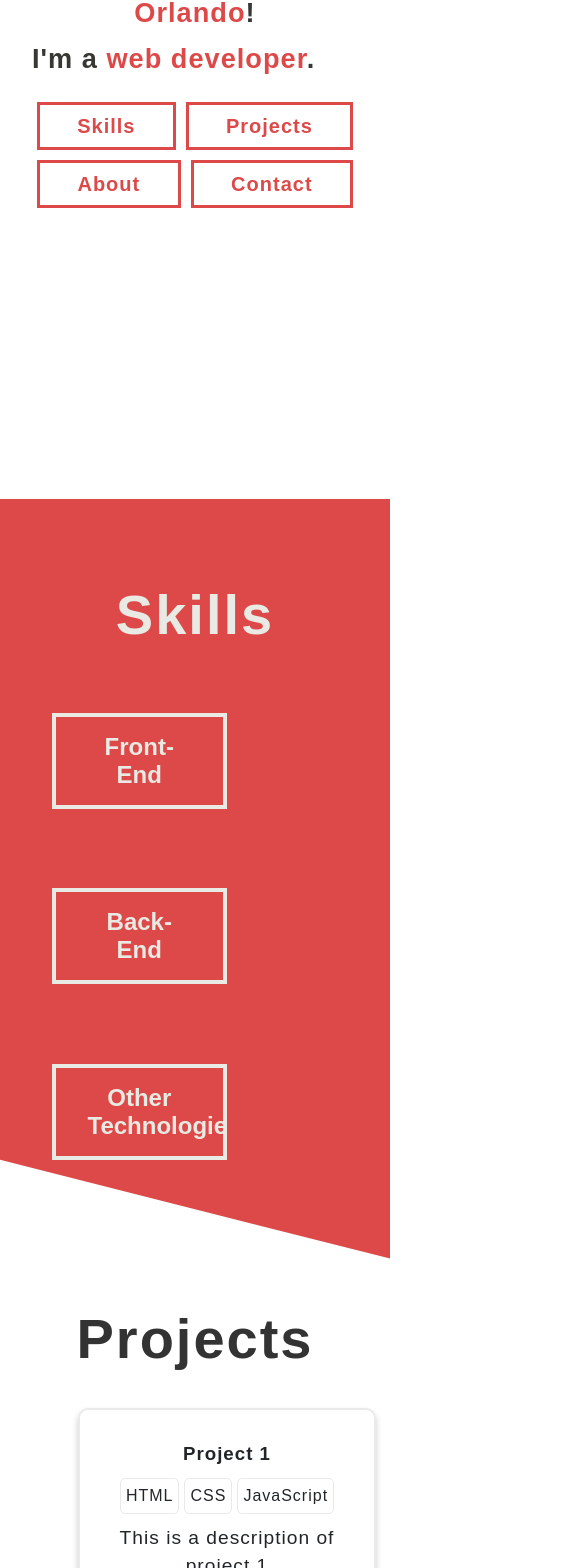
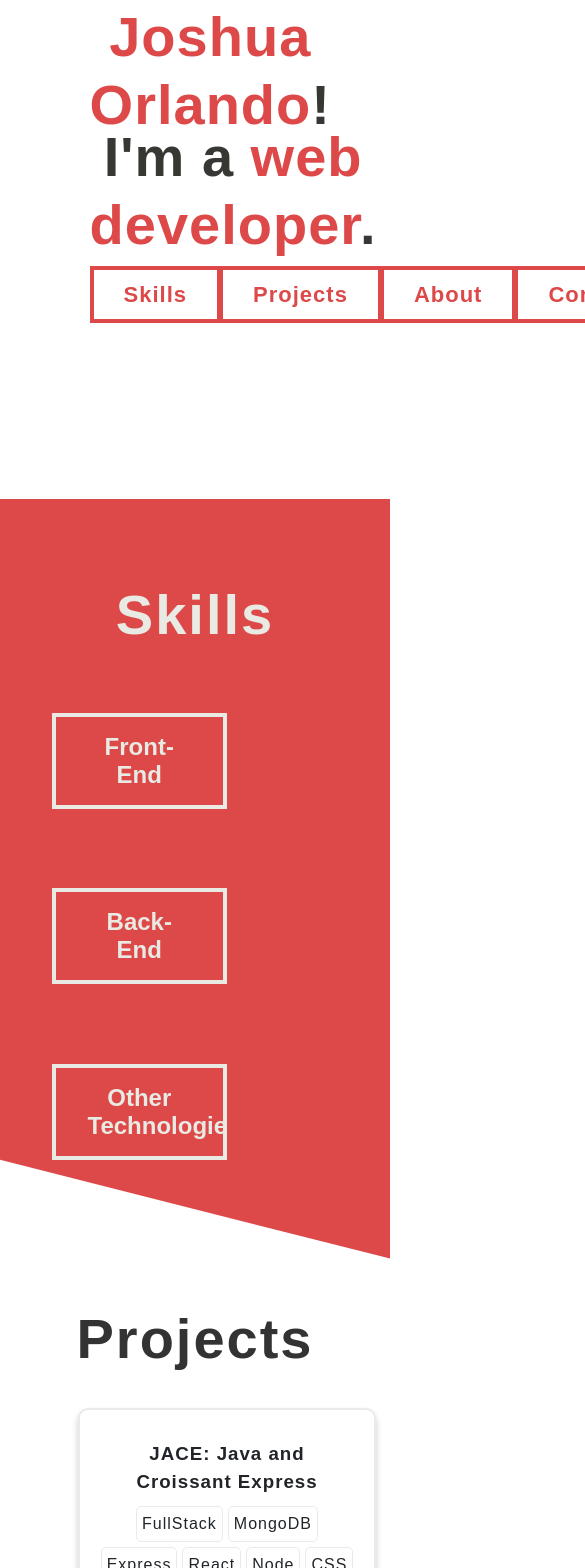
Before and after one commit to JoshuaOrlandoR/Portfolio-Final, a React (Create React App) app: page / in a window 390 px wide. Shown: the part 393-1961 px from the top of the page, 585 px wide, since content can reach past the window. Built offline with nearby package versions, Linux system fonts and the light colour scheme.

Commit message:
preping responsivity changes - all components done just detail work now

```diff
--- a/src/Components/About/styles.css
+++ b/src/Components/About/styles.css
@@ -55,12 +55,12 @@
 }
 
 .resume-button {
-    padding: .8rem 1.5rem;
-    border: 2px solid #E8EAE3;
+    padding: 8px 30px;
+    border: 4px solid #E8EAE3;
     background-color: transparent;
     color: #E8EAE3;
     font-family: 'Montserrat', sans-serif;
-    font-size: 1rem;
+    font-size: 20px;
     font-weight: 700;
     cursor: pointer;
     position: relative;
@@ -79,7 +79,7 @@
     width: 0;
     height: 100%;
     background: #E8EAE3;
-    transition: width .65s;
+    transition: width .40s;
     z-index: -1;
 }
 
--- a/src/Components/Contact/styles.css
+++ b/src/Components/Contact/styles.css
@@ -68,7 +68,7 @@
     cursor: pointer;
     position: relative;
     overflow: hidden;
-    transition: all 0.4s ease;
+    transition: all 0.35s ease;
 }
 
 .contact-form button::after {
@@ -79,7 +79,7 @@
     width: 0;
     height: 100%;
     background: #DD4949;
-    transition: width .4s;
+    transition: width .35s;
     z-index: -1;
 }
 
--- a/src/Components/Hero/index.js
+++ b/src/Components/Hero/index.js
@@ -1,5 +1,6 @@
 import React from "react";
 import './styles.css';
+import { Link } from "react-scroll";
 
 const Hero = () => {
   return (
@@ -7,10 +8,18 @@ const Hero = () => {
       <h1 className="hero-title name-title">Hi, my name is <span className="text-color-main name-span">Joshua Orlando</span>!</h1>
       <h1 className="hero-title position-title">I'm a <span className="text-color-main position-span">web developer</span>.</h1>
       <div className="hero-cta">
-        <span className="cta-btn cta-btn--hero"><a href="#skills">Skills</a></span>
-        <span className="cta-btn cta-btn--hero"><a href="#projects">Projects</a></span>
-        <span className="cta-btn cta-btn--hero"><a href="#about">About</a></span>
-        <span className="cta-btn cta-btn--hero"><a href="#contact">Contact</a></span>
+        <Link to="skills" className="cta-btn-hero" smooth={true} duration={1000}>
+          Skills
+        </Link>
+        <Link to="projects" className="cta-btn-hero" smooth={true} duration={1200}>
+          Projects
+        </Link>
+        <Link to="about" className="cta-btn-hero" smooth={true} duration={1600}>
+          About
+        </Link>
+        <Link to="contact" className="cta-btn-hero" smooth={true} duration={1800}>
+          Contact
+        </Link>
       </div>
     </div>
   );
--- a/src/Components/Hero/styles.css
+++ b/src/Components/Hero/styles.css
@@ -51,7 +51,8 @@ body {
     display: flex;
 }
 
-.cta-btn {
+.cta-btn-hero {
+  display: inline-block;
   padding: 8px 30px;
   border: 4px solid #DD4949;
   border-radius: 0;
@@ -60,9 +61,6 @@ body {
   position: relative;
   overflow: hidden;
   transition: color .2s;
-}
-
-.cta-btn a {
   text-decoration: none;
   color: #DD4949;
   font-size: 22px;
@@ -72,7 +70,7 @@ body {
   transition: color .2s;
 }
 
-.cta-btn::after {
+.cta-btn-hero::after {
   content: '';
   position: absolute;
   top: 0;
@@ -81,96 +79,13 @@ body {
   height: 100%;
   background: #DD4949;
   transition: width .25s;
-  z-index: 0;
+  z-index: -1;
 }
 
-.cta-btn:hover {
+.cta-btn-hero:hover {
   color: #E8EAE3;
 }
 
-.cta-btn:hover a {
-  color: #E8EAE3;
-}
-
-.cta-btn:hover::after {
+.cta-btn-hero:hover::after {
   width: 100%;
 }
-
-@media (max-width: 992px) {
-    .hero-title {
-      font-size: 2.5rem;
-    }
-
-    .cta-btn {
-      padding: 10px 20px;
-      border-width: 2px;
-    }
-
-    .cta-btn a {
-      font-size: 16px;
-    }
-
-    #hero {
-      padding: 0 3rem;
-    }
-  }
-
-  @media (max-width: 768px) {
-    .hero-title {
-      font-size: 2rem;
-    }
-
-    .cta-btn {
-      padding: 8px 16px;
-      border-width: 1px;
-    }
-
-    .cta-btn a {
-      font-size: 14px;
-    }
-
-    #hero {
-      padding: 0 2rem;
-    }
-
-    .hero-cta {
-      flex-direction: column;
-    }
-
-    .cta-btn {
-      margin-top: 10px;
-    }
-  }
-
-  @media (max-width: 390px) {
-    .hero-title {
-      font-size: 1.7rem;
-      margin-bottom: 1rem;  /* add more space between the titles */
-    }
-
-    .cta-btn {
-      padding: 8px 16px;
-      border-width: 1px;
-    }
-
-    .cta-btn a {
-      font-size: 14px;
-    }
-
-    #hero {
-      padding: 0 2rem;
-    }
-
-    .hero-cta {
-      flex-direction: row;  /* set direction of buttons back to row */
-      flex-wrap: wrap;  /* allow the buttons to wrap onto multiple lines */
-      justify-content: space-between;  /* evenly distribute the buttons across the line */
-    }
-
-    .cta-btn {
-      margin-top: 10px;
-      flex: 1 0 auto;  /* allow the buttons to grow and shrink as needed, but don't allow them to base their size on their content */
-      margin-right: 5px;  /* add a bit of space between the buttons */
-      margin-left: 5px;  /* add a bit of space between the buttons */
-    }
-  }
--- a/src/Components/ProjectCard/styles.css
+++ b/src/Components/ProjectCard/styles.css
@@ -49,7 +49,7 @@
 
 .cta-btn {
   padding: 6px 24px;
-  border: 3px solid #DD4949;
+  border: 4px solid #DD4949;
   border-radius: 0;
   cursor: pointer;
   position: relative;
--- a/src/Components/Projects/index.js
+++ b/src/Components/Projects/index.js
@@ -6,26 +6,29 @@ const Projects = () => {
   // This is where you would fetch your projects data. I am using a dummy array of objects for the demonstration.
   const projects = [
     {
-      title: 'Project 1',
-      techStack: ['HTML', 'CSS', 'JavaScript'],
-      description: 'This is a description of project 1',
+      title: 'JACE: Java and Croissant Express',
+      techStack: ['FullStack', 'MongoDB', 'Express',"React", "Node", "CSS",],
+      description: 'Jace is a MERN application which will be used to provide a modernized fast-dining experience to patrons of a variety of restauaunts. Designed for a thoughtful user experince for both customers and staff!',
       authors: [
-        { name: 'Author1', github: 'https://github.com/author1' },
+        { name: 'Anthony', github: 'https://github.com/Tonyoffor' },
+        { name: 'Cezar', github: 'https://github.com/cdennis27' },
+        { name: 'Esther', github: 'https://github.com/yerimechoi' },
+        { name: 'Joshua', github: 'https://github.com/JoshuaOrlandoR' }
       ],
-      githubLink: 'https://github.com/author1/project1',
-      liveLink: 'https://project1.com',
+      githubLink: 'https://github.com/cdennis27/JACE',
+      liveLink: 'https://jace1971.herokuapp.com/',
       video: 'https://www.youtube.com/embed/video',
       thumbnail: 'https://project1.com/thumbnail.jpg'
     },
     {
-      title: 'Project 2',
-      techStack: ['React', 'Node.js', 'MongoDB'],
-      description: 'This is a description of project 2',
+      title: 'Ensemble: A Spotify Song Finder',
+      techStack: ['React', 'Express', 'Node',"Spotify API", "Axios", "CSS"],
+      description: 'Ensemble is a music recommendation tool that allows users to discover new songs and artists based on their input! Please note that due to a hosting issue, the site is not currently live! This will be updated soon, but if you want to try it out, visit the repo!',
       authors: [
-        { name: 'Author2', github: 'https://github.com/author2' },
+        { name: 'Joshua', github: 'https://github.com/JoshuaOrlandoR' },
       ],
-      githubLink: 'https://github.com/author2/project2',
-      liveLink: 'https://project2.com',
+      githubLink: 'https://github.com/JoshuaOrlandoR/Spotify-Ensemble-App',
+      liveLink: 'N/A',  // live site not available
       video: 'https://www.youtube.com/embed/video',
       thumbnail: 'https://project2.com/thumbnail.jpg'
     },
@@ -40,31 +43,6 @@ const Projects = () => {
       liveLink: 'N/A',  // live site not available
       video: 'https://www.youtube.com/embed/video',
       thumbnail: 'https://project3.com/thumbnail.jpg'
-    },
-    {
-      title: 'Project 4',
-      techStack: ['Java', 'Spring Boot', 'MySQL'],
-      description: 'This is a description of project 4',
-      authors: [
-        { name: 'Author4', github: 'https://github.com/author4' },
-      ],
-      githubLink: 'https://github.com/author4/project4',
-      liveLink: 'https://project4.com',
-      video: 'https://www.youtube.com/embed/video',
-      thumbnail: 'https://project4.com/thumbnail.jpg'
-    },
-    {
-      title: 'Project 5',
-      techStack: ['Ruby', 'Ruby on Rails', 'SQLite'],
-      description: 'This is a description of project 5',
-      authors: [
-        { name: 'Author5', github: 'https://github.com/author5' },
-        { name: 'Author6', github: 'https://github.com/author5' }
-      ],
-      githubLink: 'https://github.com/author5/project5',
-      liveLink: 'N/A',  // live site not available
-      video: 'https://www.youtube.com/embed/video',
-      thumbnail: 'https://project5.com/thumbnail.jpg'
     },
 ];
 
--- a/src/Components/Skills/styles.css
+++ b/src/Components/Skills/styles.css
@@ -47,7 +47,7 @@
     cursor: pointer;
     position: relative;
     overflow: hidden;
-    transition: all 0.3s ease;
+    transition: all 0.4s ease;
     margin-bottom: 20px;
 }
 
@@ -63,7 +63,7 @@
     width: 0;
     height: 100%;
     background: #E8EAE3;
-    transition: width .65s;
+    transition: width .4s;
     z-index: 0;
     z-index: -1;
 }
```
Also changed, not shown: src/Components/Nav/styles.css (indentation only).
